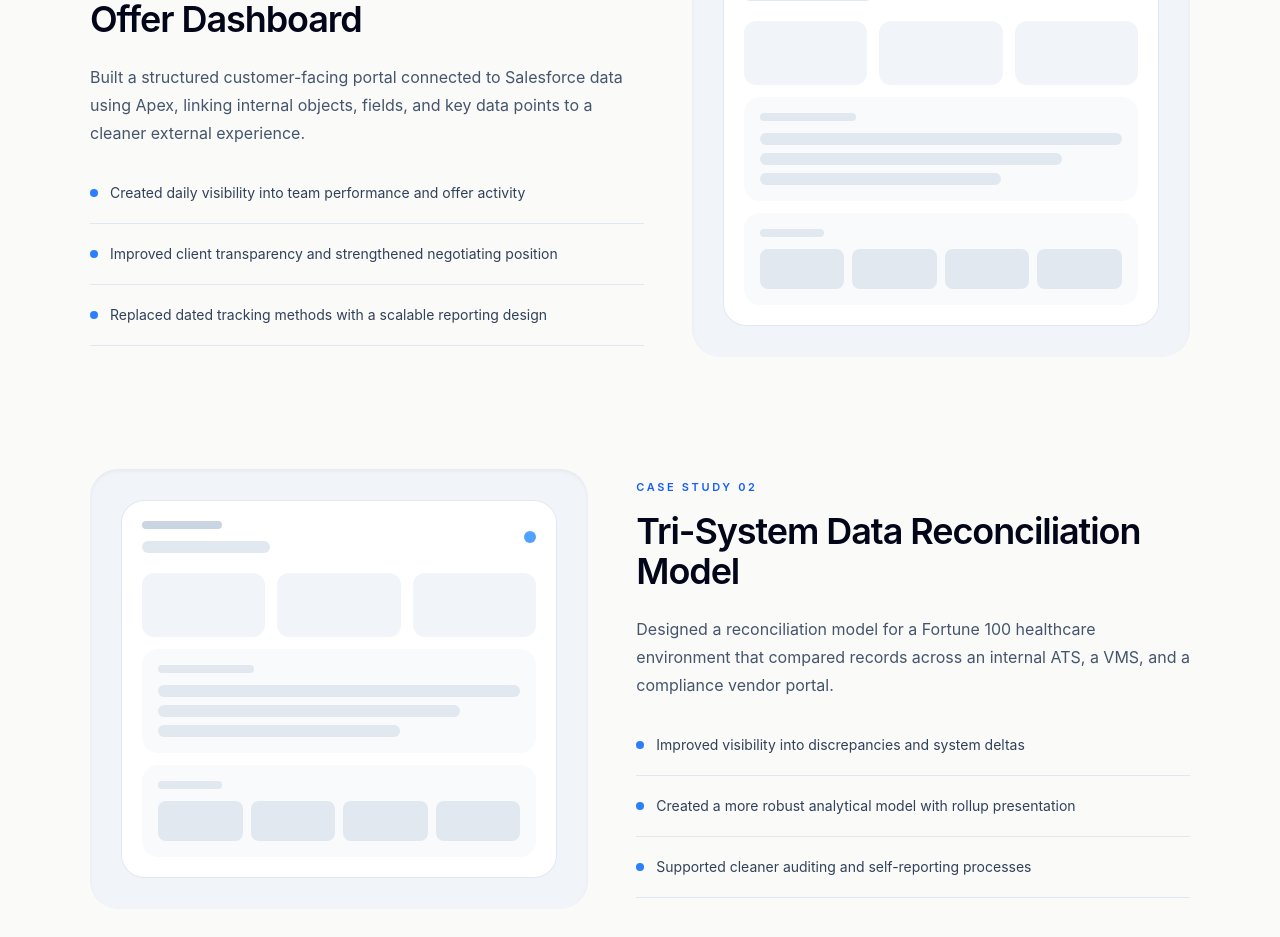
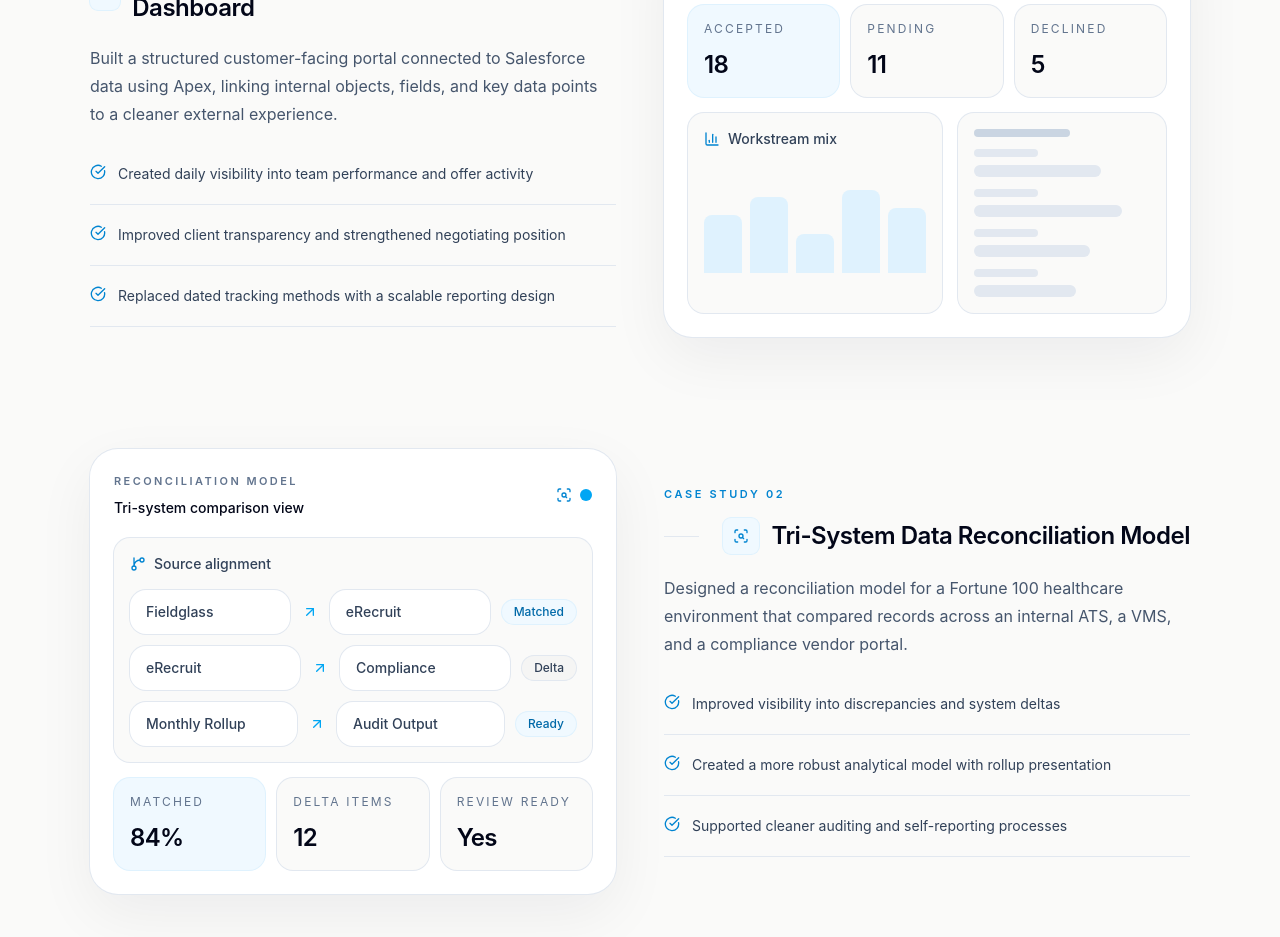
Before and after one commit to johnson7m/consulting-landing-page, a React (Vite) app: page / in a window 1280 px wide. Shown: the part 4960-5897 px from the top of the page. Built offline with nearby package versions, Linux system fonts and the light colour scheme.

Commit message:
refine results with icons, mock visuals, and mobile ordering.

```diff
--- a/src/sections/Results.jsx
+++ b/src/sections/Results.jsx
@@ -1,4 +1,292 @@
 import MotionReveal from "../components/MotionReveal";
+import {
+  LayoutDashboard,
+  ScanSearch,
+  ArrowUpRight,
+  Activity,
+  CircleCheckBig,
+  BarChart3,
+  GitBranch,
+} from "lucide-react";
+
+function ResultHeader({ Icon, title, reverse = false }) {
+  return (
+    <div className="group">
+      {/* Mobile */}
+      <div className="md:hidden">
+        <div className="flex items-center gap-3">
+          <div className="flex h-9 w-9 items-center justify-center rounded-lg bg-sky-50 text-sky-600 ring-1 ring-sky-100 transition group-hover:bg-sky-100">
+            <Icon className="h-4 w-4 transition-transform group-hover:scale-110" />
+          </div>
+
+          <h3 className="text-2xl font-semibold tracking-[-0.02em] text-slate-950">
+            {title}
+          </h3>
+        </div>
+
+        <div className="mt-4 h-px w-20 bg-slate-200 transition-all duration-300 group-hover:w-28 group-hover:bg-sky-300" />
+      </div>
+
+      {/* Desktop */}
+      <div className="hidden items-center gap-3 md:flex">
+        {reverse && (
+          <div className="mr-3 h-px flex-1 bg-slate-200 transition-all duration-300 group-hover:bg-sky-300 group-hover:flex-[1.4]" />
+        )}
+
+        <div className="flex h-9 w-9 items-center justify-center rounded-lg bg-sky-50 text-sky-600 ring-1 ring-sky-100 transition group-hover:bg-sky-100">
+          <Icon className="h-4 w-4 transition-transform group-hover:scale-110" />
+        </div>
+
+        <h3 className="text-2xl font-semibold tracking-[-0.02em] text-slate-950">
+          {title}
+        </h3>
+
+        {!reverse && (
+          <div className="ml-3 h-px flex-1 bg-slate-200 transition-all duration-300 group-hover:bg-sky-300 group-hover:flex-[1.4]" />
+        )}
+      </div>
+    </div>
+  );
+}
+
+function OutcomeList({ items }) {
+  return (
+    <ul className="mt-8 space-y-4">
+      {items.map((item) => (
+        <li
+          key={item}
+          className="flex items-start gap-3 border-b border-slate-200 pb-4 text-sm leading-7 text-slate-700"
+        >
+          <CircleCheckBig className="mt-1 h-4 w-4 shrink-0 text-sky-600" />
+          <span>{item}</span>
+        </li>
+      ))}
+    </ul>
+  );
+}
+
+function PortalDashboardMock() {
+  return (
+    <div className="rounded-[28px] bg-white p-6 shadow-[0_20px_60px_rgba(15,23,42,0.06)] ring-1 ring-slate-200">
+      <div className="mb-5 flex items-center justify-between">
+        <div>
+          <p className="text-[11px] font-semibold uppercase tracking-[0.22em] text-slate-500">
+            Client Portal View
+          </p>
+          <p className="mt-2 text-sm font-medium text-slate-950">
+            Offer dashboard snapshot
+          </p>
+        </div>
+
+        <div className="inline-flex items-center gap-2 text-slate-700">
+          <LayoutDashboard className="h-4 w-4 text-sky-600" />
+          <div className="h-3 w-3 rounded-full bg-sky-500" />
+        </div>
+      </div>
+
+      <div className="grid gap-3 sm:grid-cols-3">
+        <StatTile label="Accepted" value="18" tone="sky" />
+        <StatTile label="Pending" value="11" tone="slate" />
+        <StatTile label="Declined" value="5" tone="slate" />
+      </div>
+
+      <div className="mt-4 grid gap-4 lg:grid-cols-[1.1fr_0.9fr]">
+        <div className="rounded-2xl bg-stone-50 p-4 ring-1 ring-slate-200">
+          <div className="mb-3 flex items-center gap-2 text-slate-700">
+            <BarChart3 className="h-4 w-4 text-sky-600" />
+            <span className="text-sm font-medium">Workstream mix</span>
+          </div>
+
+          <div className="flex h-28 items-end gap-2">
+            {[52, 68, 35, 74, 58].map((n, i) => (
+              <div
+                key={i}
+                className="flex-1 rounded-t-lg bg-sky-100"
+                style={{ height: `${n}%` }}
+              />
+            ))}
+          </div>
+        </div>
+
+        <div className="rounded-2xl bg-stone-50 p-4 ring-1 ring-slate-200">
+          <div className="mb-3 h-2 w-24 rounded-full bg-slate-300" />
+          <div className="space-y-3">
+            {[72, 84, 66, 58].map((w, i) => (
+              <div key={i} className="space-y-2">
+                <div className="h-2 w-16 rounded-full bg-slate-200" />
+                <div
+                  className="h-3 rounded-full bg-slate-200"
+                  style={{ width: `${w}%` }}
+                />
+              </div>
+            ))}
+          </div>
+        </div>
+      </div>
+    </div>
+  );
+}
+
+function ReconciliationMock() {
+  return (
+    <div className="rounded-[28px] bg-white p-6 shadow-[0_20px_60px_rgba(15,23,42,0.06)] ring-1 ring-slate-200">
+      <div className="mb-5 flex items-center justify-between">
+        <div>
+          <p className="text-[11px] font-semibold uppercase tracking-[0.22em] text-slate-500">
+            Reconciliation Model
+          </p>
+          <p className="mt-2 text-sm font-medium text-slate-950">
+            Tri-system comparison view
+          </p>
+        </div>
+
+        <div className="inline-flex items-center gap-2 text-slate-700">
+          <ScanSearch className="h-4 w-4 text-sky-600" />
+          <div className="h-3 w-3 rounded-full bg-sky-500" />
+        </div>
+      </div>
+
+      <div className="grid gap-4">
+        <div className="rounded-2xl bg-stone-50 p-4 ring-1 ring-slate-200">
+          <div className="mb-4 flex items-center gap-2 text-slate-700">
+            <GitBranch className="h-4 w-4 text-sky-600" />
+            <span className="text-sm font-medium">Source alignment</span>
+          </div>
+
+          <div className="grid gap-3">
+            <CompareRow left="Fieldglass" right="eRecruit" status="Matched" />
+            <CompareRow left="eRecruit" right="Compliance" status="Delta" />
+            <CompareRow left="Monthly Rollup" right="Audit Output" status="Ready" />
+          </div>
+        </div>
+
+        <div className="grid gap-3 sm:grid-cols-3">
+          <StatTile label="Matched" value="84%" tone="sky" />
+          <StatTile label="Delta Items" value="12" tone="slate" />
+          <StatTile label="Review Ready" value="Yes" tone="slate" />
+        </div>
+      </div>
+    </div>
+  );
+}
+
+function CompareRow({ left, right, status }) {
+  return (
+    <div className="grid grid-cols-[1fr_auto_1fr_auto] items-center gap-3">
+      <div className="rounded-2xl bg-white px-4 py-3 text-sm font-medium text-slate-700 ring-1 ring-slate-200">
+        {left}
+      </div>
+
+      <ArrowUpRight className="h-4 w-4 text-sky-500" />
+
+      <div className="rounded-2xl bg-white px-4 py-3 text-sm font-medium text-slate-700 ring-1 ring-slate-200">
+        {right}
+      </div>
+
+      <span
+        className={`rounded-full px-3 py-1 text-xs font-medium ${
+          status === "Matched"
+            ? "bg-sky-50 text-sky-700 ring-1 ring-sky-100"
+            : status === "Delta"
+            ? "bg-stone-100 text-slate-700 ring-1 ring-slate-200"
+            : "bg-sky-50 text-sky-700 ring-1 ring-sky-100"
+        }`}
+      >
+        {status}
+      </span>
+    </div>
+  );
+}
+
+function StatTile({ label, value, tone = "slate" }) {
+  const toneClasses =
+    tone === "sky"
+      ? "bg-sky-50 ring-sky-100"
+      : "bg-stone-50 ring-slate-200";
+
+  return (
+    <div className={`rounded-2xl p-4 ring-1 ${toneClasses}`}>
+      <p className="text-xs uppercase tracking-[0.18em] text-slate-500">{label}</p>
+      <p className="mt-3 text-2xl font-semibold tracking-[-0.03em] text-slate-950">
+        {value}
+      </p>
+    </div>
+  );
+}
+
+function ResultBlock({ study, index }) {
+  const Icon = study.icon;
+
+  return (
+    <MotionReveal delay={index * 0.08}>
+      {/* Mobile */}
+      <div className="space-y-8 lg:hidden">
+        <div>
+          <p className="text-[11px] font-semibold uppercase tracking-[0.24em] text-sky-600">
+            {study.label}
+          </p>
+
+          <div className="mt-4">
+            <ResultHeader Icon={Icon} title={study.title} reverse={false} />
+          </div>
+
+          <p className="mt-5 max-w-xl text-base leading-7 text-slate-600">
+            {study.summary}
+          </p>
+
+          <OutcomeList items={study.outcome} />
+        </div>
+
+        <div>{study.visual}</div>
+      </div>
+
+      {/* Desktop */}
+      <div className="hidden gap-12 lg:grid lg:grid-cols-2 lg:items-center">
+        {!study.reverse ? (
+          <>
+            <div>
+              <p className="text-[11px] font-semibold uppercase tracking-[0.24em] text-sky-600">
+                {study.label}
+              </p>
+
+              <div className="mt-4">
+                <ResultHeader Icon={Icon} title={study.title} reverse={false} />
+              </div>
+
+              <p className="mt-5 max-w-xl text-base leading-7 text-slate-600">
+                {study.summary}
+              </p>
+
+              <OutcomeList items={study.outcome} />
+            </div>
+
+            <div>{study.visual}</div>
+          </>
+        ) : (
+          <>
+            <div>{study.visual}</div>
+
+            <div>
+              <p className="text-[11px] font-semibold uppercase tracking-[0.24em] text-sky-600">
+                {study.label}
+              </p>
+
+              <div className="mt-4">
+                <ResultHeader Icon={Icon} title={study.title} reverse />
+              </div>
+
+              <p className="mt-5 max-w-xl text-base leading-7 text-slate-600">
+                {study.summary}
+              </p>
+
+              <OutcomeList items={study.outcome} />
+            </div>
+          </>
+        )}
+      </div>
+    </MotionReveal>
+  );
+}
 
 function Results() {
   const caseStudies = [
@@ -12,6 +300,8 @@ function Results() {
         "Improved client transparency and strengthened negotiating position",
         "Replaced dated tracking methods with a scalable reporting design",
       ],
+      icon: LayoutDashboard,
+      visual: <PortalDashboardMock />,
     },
     {
       label: "Case Study 02",
@@ -23,6 +313,9 @@ function Results() {
         "Created a more robust analytical model with rollup presentation",
         "Supported cleaner auditing and self-reporting processes",
       ],
+      icon: ScanSearch,
+      visual: <ReconciliationMock />,
+      reverse: true,
     },
   ];
 
@@ -45,157 +338,9 @@ function Results() {
         </MotionReveal>
 
         <div className="mt-20 space-y-28">
-          {caseStudies.map((study, index) => {
-            const isEven = index % 2 === 0;
-
-            return (
-              <MotionReveal
-                key={study.title}
-                delay={index * 0.08}
-                className={`grid gap-12 lg:items-center ${
-                  isEven
-                    ? "lg:grid-cols-[1fr_0.9fr]"
-                    : "lg:grid-cols-[0.9fr_1fr]"
-                }`}
-              >
-                {isEven ? (
-                  <>
-                    <div>
-                      <p className="text-[11px] font-semibold uppercase tracking-[0.24em] text-blue-600">
-                        {study.label}
-                      </p>
-
-                      <h3 className="mt-4 max-w-2xl text-3xl font-semibold tracking-[-0.03em] text-slate-950 sm:text-4xl">
-                        {study.title}
-                      </h3>
-
-                      <p className="mt-6 max-w-xl text-base leading-7 text-slate-600">
-                        {study.summary}
-                      </p>
-
-                      <ul className="mt-8 space-y-4">
-                        {study.outcome.map((item) => (
-                          <li
-                            key={item}
-                            className="flex items-start gap-3 border-b border-slate-200 pb-4 text-sm leading-7 text-slate-700"
-                          >
-                            <span className="mt-2.5 h-2 w-2 shrink-0 rounded-full bg-blue-500" />
-                            <span>{item}</span>
-                          </li>
-                        ))}
-                      </ul>
-                    </div>
-
-                    <div className="rounded-[28px] bg-slate-100 p-8 shadow-inner">
-                      <div className="rounded-[22px] bg-white p-5 ring-1 ring-slate-200">
-                        <div className="mb-5 flex items-center justify-between">
-                          <div>
-                            <div className="h-2 w-20 rounded-full bg-slate-300" />
-                            <div className="mt-3 h-3 w-32 rounded-full bg-slate-200" />
-                          </div>
-                          <div className="h-3 w-3 rounded-full bg-blue-400" />
-                        </div>
-
-                        <div className="grid gap-3">
-                          <div className="grid grid-cols-3 gap-3">
-                            <div className="h-16 rounded-xl bg-slate-100" />
-                            <div className="h-16 rounded-xl bg-slate-100" />
-                            <div className="h-16 rounded-xl bg-slate-100" />
-                          </div>
-
-                          <div className="rounded-2xl bg-slate-50 p-4">
-                            <div className="mb-3 h-2 w-24 rounded-full bg-slate-200" />
-                            <div className="space-y-2">
-                              <div className="h-3 w-full rounded-full bg-slate-200" />
-                              <div className="h-3 w-5/6 rounded-full bg-slate-200" />
-                              <div className="h-3 w-2/3 rounded-full bg-slate-200" />
-                            </div>
-                          </div>
-
-                          <div className="rounded-2xl bg-slate-50 p-4">
-                            <div className="mb-3 h-2 w-16 rounded-full bg-slate-200" />
-                            <div className="grid grid-cols-4 gap-2">
-                              <div className="h-10 rounded-lg bg-slate-200" />
-                              <div className="h-10 rounded-lg bg-slate-200" />
-                              <div className="h-10 rounded-lg bg-slate-200" />
-                              <div className="h-10 rounded-lg bg-slate-200" />
-                            </div>
-                          </div>
-                        </div>
-                      </div>
-                    </div>
-                  </>
-                ) : (
-                  <>
-                    <div className="rounded-[28px] bg-slate-100 p-8 shadow-inner">
-                      <div className="rounded-[22px] bg-white p-5 ring-1 ring-slate-200">
-                        <div className="mb-5 flex items-center justify-between">
-                          <div>
-                            <div className="h-2 w-20 rounded-full bg-slate-300" />
-                            <div className="mt-3 h-3 w-32 rounded-full bg-slate-200" />
-                          </div>
-                          <div className="h-3 w-3 rounded-full bg-blue-400" />
-                        </div>
-
-                        <div className="grid gap-3">
-                          <div className="grid grid-cols-3 gap-3">
-                            <div className="h-16 rounded-xl bg-slate-100" />
-                            <div className="h-16 rounded-xl bg-slate-100" />
-                            <div className="h-16 rounded-xl bg-slate-100" />
-                          </div>
-
-                          <div className="rounded-2xl bg-slate-50 p-4">
-                            <div className="mb-3 h-2 w-24 rounded-full bg-slate-200" />
-                            <div className="space-y-2">
-                              <div className="h-3 w-full rounded-full bg-slate-200" />
-                              <div className="h-3 w-5/6 rounded-full bg-slate-200" />
-                              <div className="h-3 w-2/3 rounded-full bg-slate-200" />
-                            </div>
-                          </div>
-
-                          <div className="rounded-2xl bg-slate-50 p-4">
-                            <div className="mb-3 h-2 w-16 rounded-full bg-slate-200" />
-                            <div className="grid grid-cols-4 gap-2">
-                              <div className="h-10 rounded-lg bg-slate-200" />
-                              <div className="h-10 rounded-lg bg-slate-200" />
-                              <div className="h-10 rounded-lg bg-slate-200" />
-                              <div className="h-10 rounded-lg bg-slate-200" />
-                            </div>
-                          </div>
-                        </div>
-                      </div>
-                    </div>
-
-                    <div>
-                      <p className="text-[11px] font-semibold uppercase tracking-[0.24em] text-blue-600">
-                        {study.label}
-                      </p>
-
-                      <h3 className="mt-4 max-w-2xl text-3xl font-semibold tracking-[-0.03em] text-slate-950 sm:text-4xl">
-                        {study.title}
-                      </h3>
-
-                      <p className="mt-6 max-w-xl text-base leading-7 text-slate-600">
-                        {study.summary}
-                      </p>
-
-                      <ul className="mt-8 space-y-4">
-                        {study.outcome.map((item) => (
-                          <li
-                            key={item}
-                            className="flex items-start gap-3 border-b border-slate-200 pb-4 text-sm leading-7 text-slate-700"
-                          >
-                            <span className="mt-2.5 h-2 w-2 shrink-0 rounded-full bg-blue-500" />
-                            <span>{item}</span>
-                          </li>
-                        ))}
-                      </ul>
-                    </div>
-                  </>
-                )}
-              </MotionReveal>
-            );
-          })}
+          {caseStudies.map((study, index) => (
+            <ResultBlock key={study.title} study={study} index={index} />
+          ))}
         </div>
       </div>
     </section>
```
